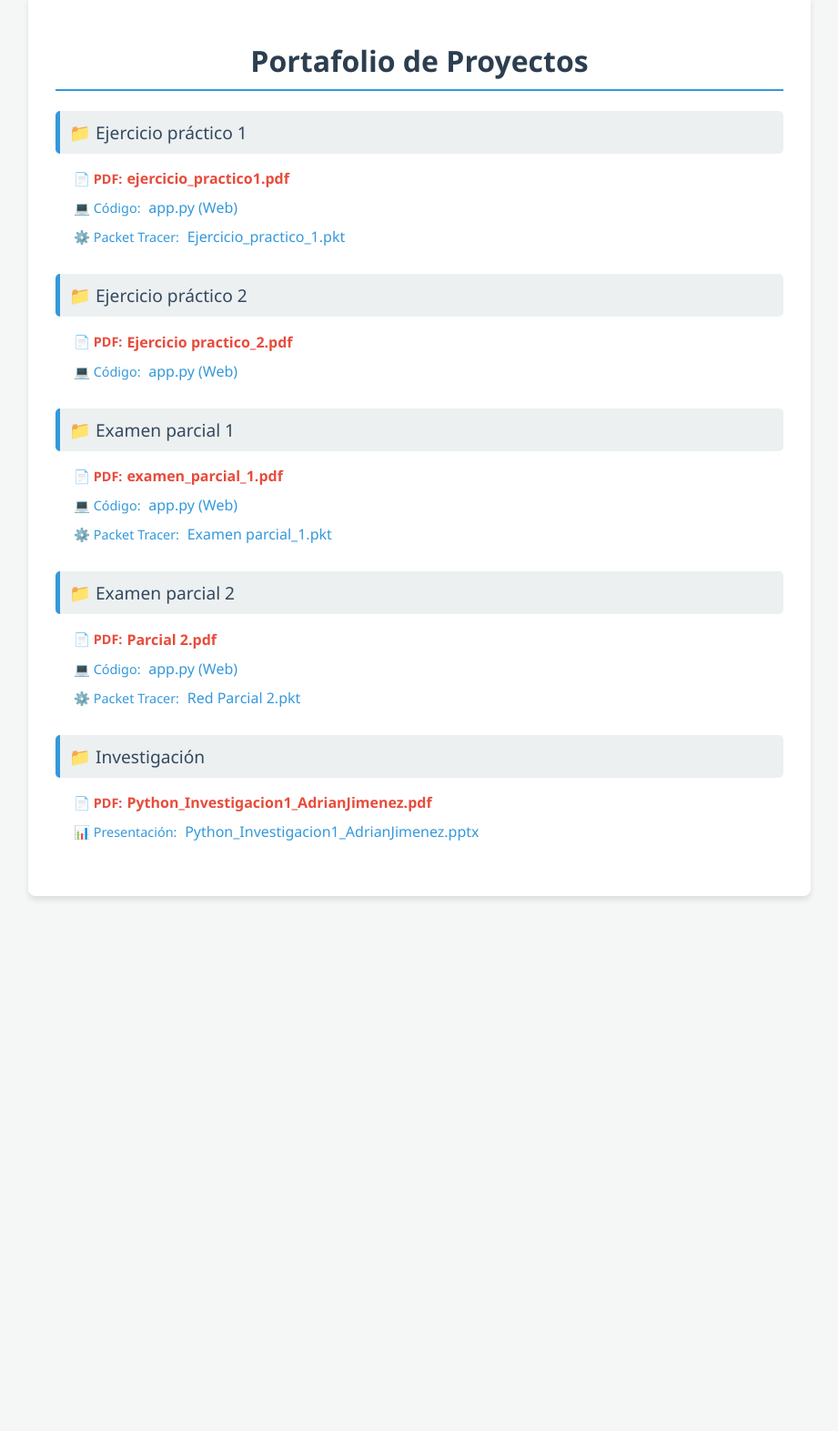
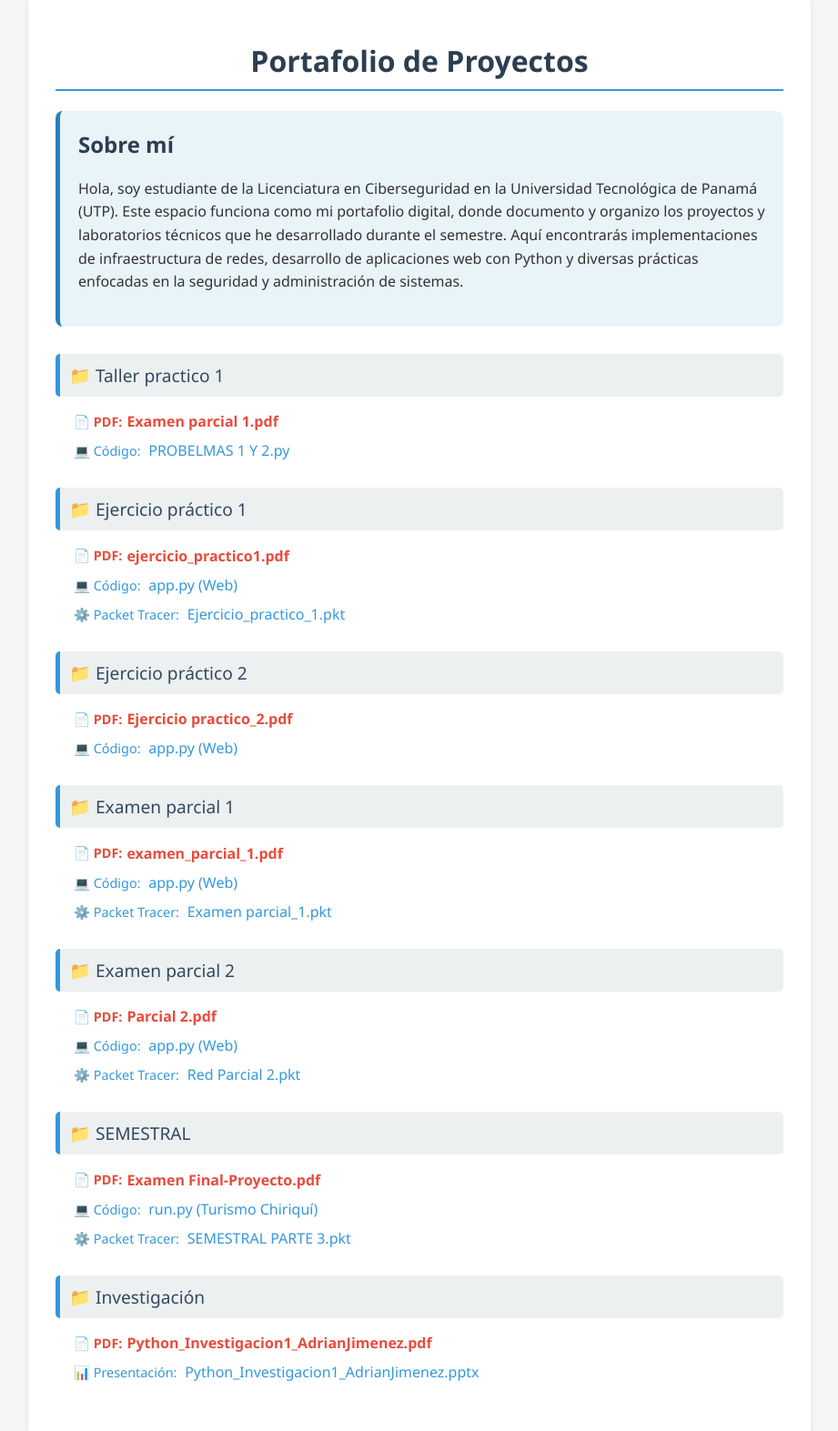
Before and after one commit to adrianJ007/Portafolio_Programacion_II, a plain HTML site: page index.html in a window 1280 px wide. Shown: the part 26-1599 px from the top of the page at 91% size, without its empty margins (179-1100 px from the left). Before the commit the page ends 1031 px from the top, so only its background shows below. Drawn offline with Linux system fonts and the light colour scheme.

Commit message:
Enhance portfolio with About Me section and links
Added an 'About Me' section and updated project links.

```diff
--- a/index.html
+++ b/index.html
@@ -3,7 +3,7 @@
 <head>
     <meta charset="UTF-8">
     <meta name="viewport" content="width=device-width, initial-scale=1.0">
-    <title>Mi Portafolio</title>
+    <title>Mi Portafolio - Ciberseguridad</title>
     <style>
         body {
             font-family: 'Segoe UI', Tahoma, Geneva, Verdana, sans-serif;
@@ -25,6 +25,21 @@
             color: #2c3e50;
             border-bottom: 2px solid #3498db;
             padding-bottom: 10px;
+        }
+        .about-section {
+            background-color: #e8f4f8;
+            padding: 20px;
+            border-radius: 8px;
+            margin-bottom: 30px;
+            border-left: 5px solid #2980b9;
+        }
+        .about-section h2 {
+            margin-top: 0;
+            color: #2c3e50;
+            font-size: 1.5em;
+        }
+        .about-section p {
+            line-height: 1.6;
         }
         .folder-section {
             margin-bottom: 30px;
@@ -56,7 +71,6 @@
             color: #2980b9;
             text-decoration: underline;
         }
-        /* Estilo especial para resaltar los PDFs */
         .pdf-link {
             color: #e74c3c;
             font-weight: bold;
@@ -93,13 +107,28 @@
 <div class="container">
     <h1>Portafolio de Proyectos</h1>
 
+    <!-- Sección Sobre Mí -->
+    <div class="about-section">
+        <h2>Sobre mí</h2>
+        <p>Hola, soy estudiante de la Licenciatura en Ciberseguridad en la Universidad Tecnológica de Panamá (UTP). Este espacio funciona como mi portafolio digital, donde documento y organizo los proyectos y laboratorios técnicos que he desarrollado durante el semestre. Aquí encontrarás implementaciones de infraestructura de redes, desarrollo de aplicaciones web con Python y diversas prácticas enfocadas en la seguridad y administración de sistemas.</p>
+    </div>
+
+    <!-- Sección Taller Práctico 1 -->
+    <div class="folder-section">
+        <div class="folder-title">📁 Taller practico 1</div>
+        <ul>
+            <li><a href="Taller practico 1/Examen parcial 1.pdf" class="pdf-link">Examen parcial 1.pdf</a></li>
+            <li><a href="https://github.com/adrianJ007/Portafolio_Programacion_II/blob/main/Taller%20practico%201/PROBELMAS%201%20Y%202.py" class="code-link" target="_blank">PROBELMAS 1 Y 2.py</a></li>
+        </ul>
+    </div>
+
     <!-- Sección Ejercicio Práctico 1 -->
     <div class="folder-section">
         <div class="folder-title">📁 Ejercicio práctico 1</div>
         <ul>
             <li><a href="Ejercicio practico 1/ejercicio_practico1.pdf" class="pdf-link">ejercicio_practico1.pdf</a></li>
-            <li><a href="Ejercicio practico 1/Ejercicio practico 1-web/app.py" class="code-link">app.py (Web)</a></li>
-            <li><a href="Ejercicio practico 1/Ejercicio_practico_1.pkt" class="pkt-link">Ejercicio_practico_1.pkt</a></li>
+            <li><a href="https://github.com/adrianJ007/Portafolio_Programacion_II/blob/main/Ejercicio%20practico%201/Ejercicio%20practico%201-web/app.py" class="code-link" target="_blank">app.py (Web)</a></li>
+            <li><a href="https://github.com/adrianJ007/Portafolio_Programacion_II/blob/main/Ejercicio%20practico%201/Ejercicio_practico_1.pkt" class="pkt-link" target="_blank">Ejercicio_practico_1.pkt</a></li>
         </ul>
     </div>
 
@@ -108,7 +137,7 @@
         <div class="folder-title">📁 Ejercicio práctico 2</div>
         <ul>
             <li><a href="Ejercicio practico 2/Ejercicio practico_2.pdf" class="pdf-link">Ejercicio practico_2.pdf</a></li>
-            <li><a href="Ejercicio practico 2/Ejercicio practico 2/app.py" class="code-link">app.py (Web)</a></li>
+            <li><a href="https://github.com/adrianJ007/Portafolio_Programacion_II/blob/main/Ejercicio%20practico%202/Ejercicio%20practico%202/app.py" class="code-link" target="_blank">app.py (Web)</a></li>
         </ul>
     </div>
 
@@ -117,8 +146,8 @@
         <div class="folder-title">📁 Examen parcial 1</div>
         <ul>
             <li><a href="Examen parcial 1/examen_parcial_1.pdf" class="pdf-link">examen_parcial_1.pdf</a></li>
-            <li><a href="Examen parcial 1/Examen Parcial 1/app.py" class="code-link">app.py (Web)</a></li>
-            <li><a href="Examen parcial 1/Examen parcial_1.pkt" class="pkt-link">Examen parcial_1.pkt</a></li>
+            <li><a href="https://github.com/adrianJ007/Portafolio_Programacion_II/blob/main/Examen%20parcial%201/Examen%20Parcial%201/app.py" class="code-link" target="_blank">app.py (Web)</a></li>
+            <li><a href="https://github.com/adrianJ007/Portafolio_Programacion_II/blob/main/Examen%20parcial%201/Examen%20parcial_1.pkt" class="pkt-link" target="_blank">Examen parcial_1.pkt</a></li>
         </ul>
     </div>
 
@@ -127,8 +156,18 @@
         <div class="folder-title">📁 Examen parcial 2</div>
         <ul>
             <li><a href="Examen parcial 2/Parcial 2.pdf" class="pdf-link">Parcial 2.pdf</a></li>
-            <li><a href="Examen parcial 2/Parcial 2-web/app.py" class="code-link">app.py (Web)</a></li>
-            <li><a href="Examen parcial 2/Red Parcial 2.pkt" class="pkt-link">Red Parcial 2.pkt</a></li>
+            <li><a href="https://github.com/adrianJ007/Portafolio_Programacion_II/blob/main/Examen%20parcial%202/Parcial%202-web/app.py" class="code-link" target="_blank">app.py (Web)</a></li>
+            <li><a href="https://github.com/adrianJ007/Portafolio_Programacion_II/blob/main/Examen%20parcial%202/Red%20Parcial%202.pkt" class="pkt-link" target="_blank">Red Parcial 2.pkt</a></li>
+        </ul>
+    </div>
+
+    <!-- Sección SEMESTRAL -->
+    <div class="folder-section">
+        <div class="folder-title">📁 SEMESTRAL</div>
+        <ul>
+            <li><a href="SEMESTRAL/SEMESTRAL/Examen Final-Proyecto.pdf" class="pdf-link">Examen Final-Proyecto.pdf</a></li>
+            <li><a href="https://github.com/adrianJ007/Portafolio_Programacion_II/blob/main/SEMESTRAL/SEMESTRAL/turismo_chiriqui%20(2)/turismo_chiriqui/run.py" class="code-link" target="_blank">run.py (Turismo Chiriquí)</a></li>
+            <li><a href="https://github.com/adrianJ007/Portafolio_Programacion_II/blob/main/SEMESTRAL/SEMESTRAL/SEMESTRAL%20PARTE%203.pkt" class="pkt-link" target="_blank">SEMESTRAL PARTE 3.pkt</a></li>
         </ul>
     </div>
 
```
